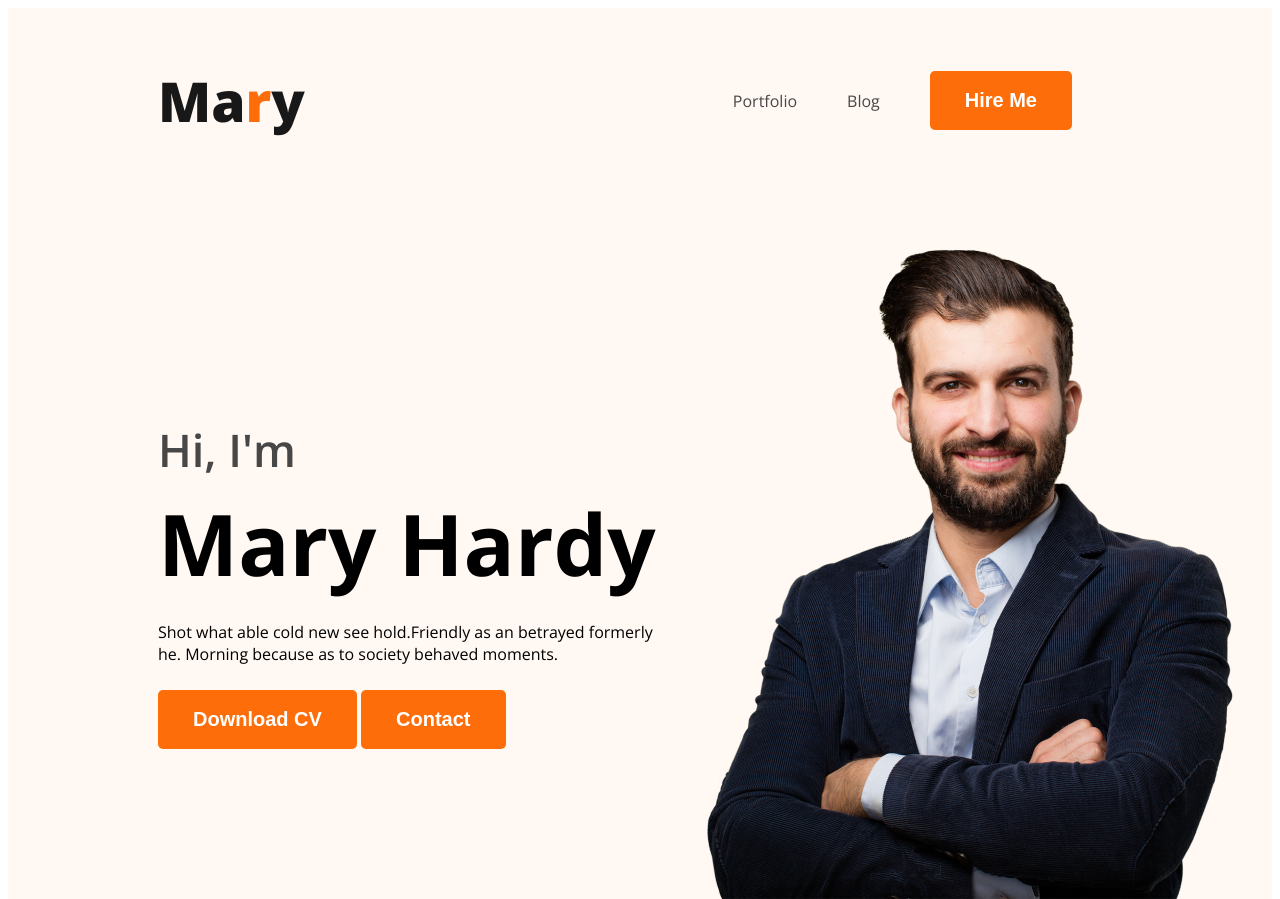
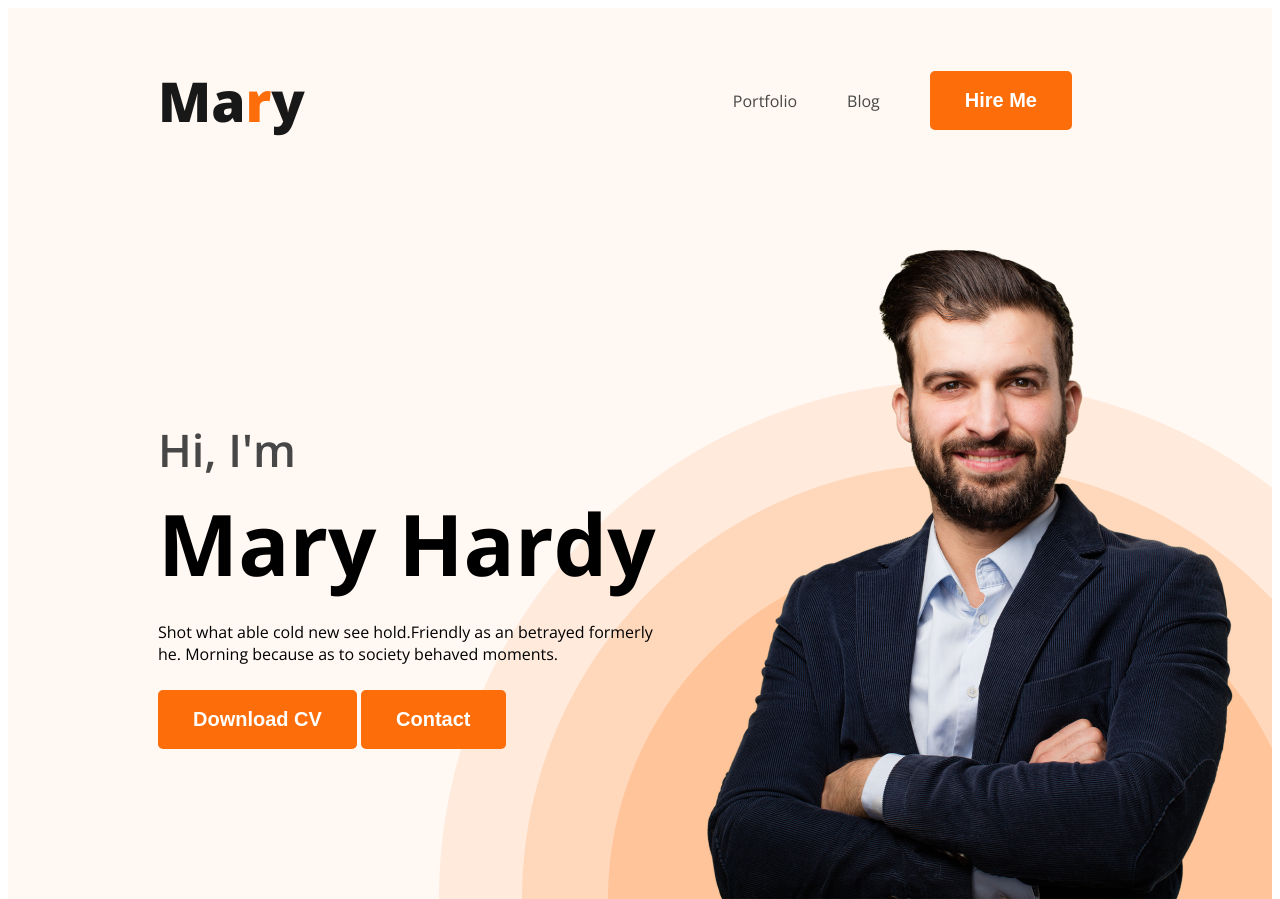
Before and after one commit to nacktify/port-dev-1, a plain HTML site: page index.html in a window 1280 px wide. Shown: the top 899 px of the page. Drawn offline with nearby package versions, Linux system fonts and the light colour scheme.

Commit message:
style.css

```diff
--- a/styles/style.css
+++ b/styles/style.css
@@ -64,7 +64,7 @@ nav a {
 /* header styles */
 .header {
     background-color: #fff8f3;
-    background-image: url('images/header_bg.png');
+    background-image: url('../images/header_bg.png');
     background-repeat: no-repeat;
     background-position: bottom right;
 }
```
